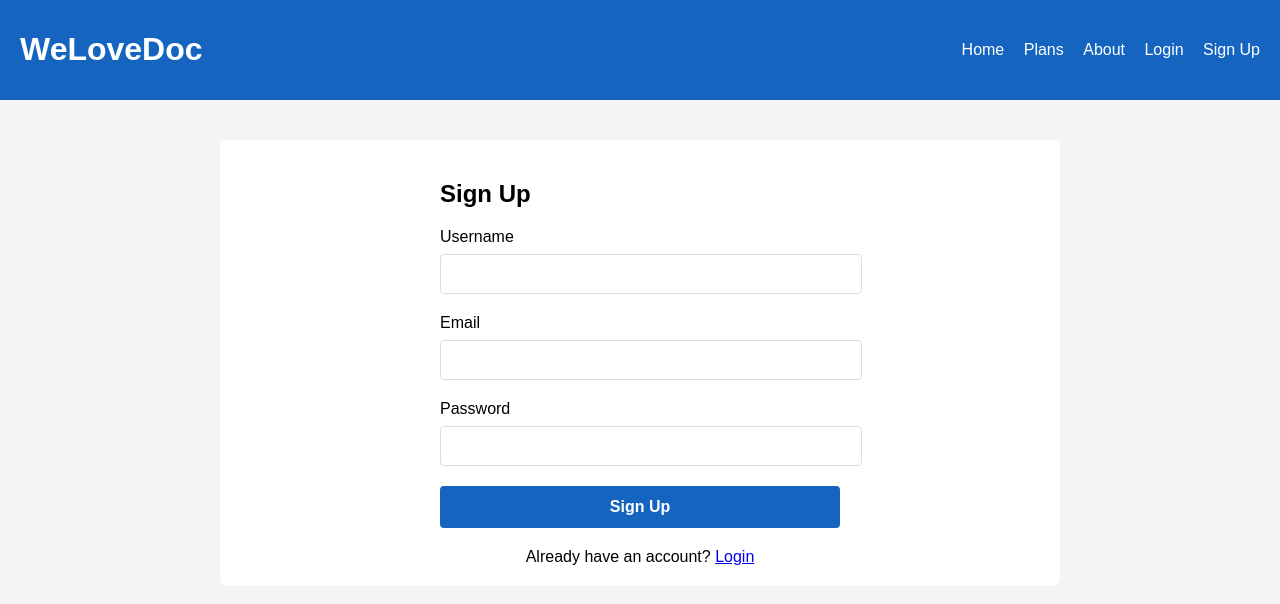
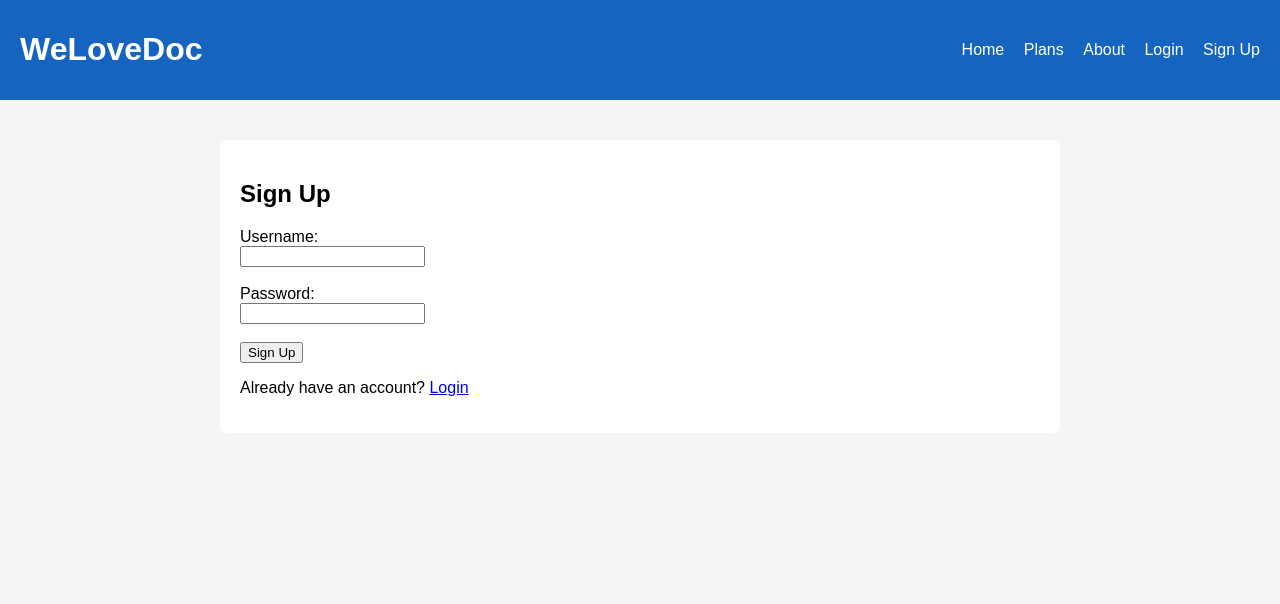
Before and after one commit to ajaysinghrajput9370/WeLoveDoc, a Flask app: page /signup in a window 1280 px wide. Shown: the top 604 px of the page. Run offline with Flask 3, Linux system fonts and the light colour scheme.

Commit message:
Update signup.html

```diff
--- a/templates/signup.html
+++ b/templates/signup.html
@@ -1,68 +1,14 @@
 {% extends "base.html" %}
 {% block content %}
-<style>
-  .auth-form {
-    max-width: 400px;
-    margin: 0 auto;
-  }
-  .form-group {
-    margin-bottom: 20px;
-  }
-  .form-group label {
-    display: block;
-    margin-bottom: 8px;
-    font-weight: 500;
-  }
-  .form-group input {
-    width: 100%;
-    padding: 10px;
-    border: 1px solid #ddd;
-    border-radius: 4px;
-    font-size: 16px;
-  }
-  .submit-btn {
-    width: 100%;
-    padding: 12px;
-    background: #1565C0;
-    color: white;
-    border: none;
-    border-radius: 4px;
-    font-size: 16px;
-    font-weight: bold;
-    cursor: pointer;
-  }
-  .auth-link {
-    text-align: center;
-    margin-top: 20px;
-  }
-</style>
-
 <div class="container">
-  <div class="auth-form">
-    <h2>Sign Up</h2>
-
-    <form method="POST">
-      <div class="form-group">
-        <label>Username</label>
-        <input type="text" name="username" required>
-      </div>
-
-      <div class="form-group">
-        <label>Email</label>
-        <input type="email" name="email" required>
-      </div>
-
-      <div class="form-group">
-        <label>Password</label>
-        <input type="password" name="password" required>
-      </div>
-
-      <button type="submit" class="submit-btn">Sign Up</button>
-    </form>
-
-    <div class="auth-link">
-      Already have an account? <a href="{{ url_for('login') }}">Login</a>
-    </div>
-  </div>
+  <h2>Sign Up</h2>
+  <form method="post">
+    <label>Username:</label><br>
+    <input type="text" name="username" required><br><br>
+    <label>Password:</label><br>
+    <input type="password" name="password" required><br><br>
+    <button type="submit">Sign Up</button>
+  </form>
+  <p>Already have an account? <a href="{{ url_for('login') }}">Login</a></p>
 </div>
 {% endblock %}
```
